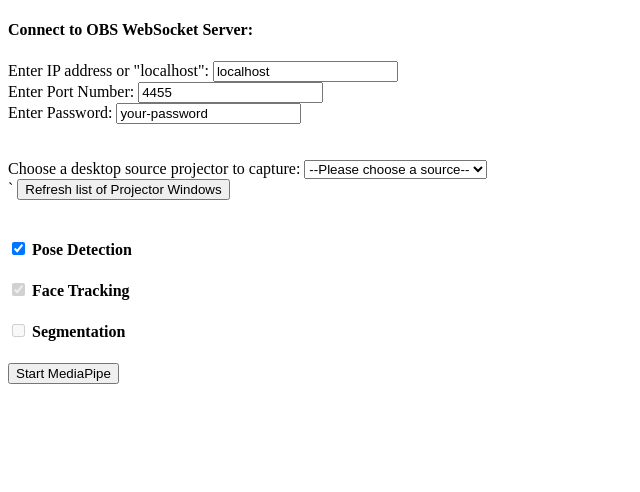
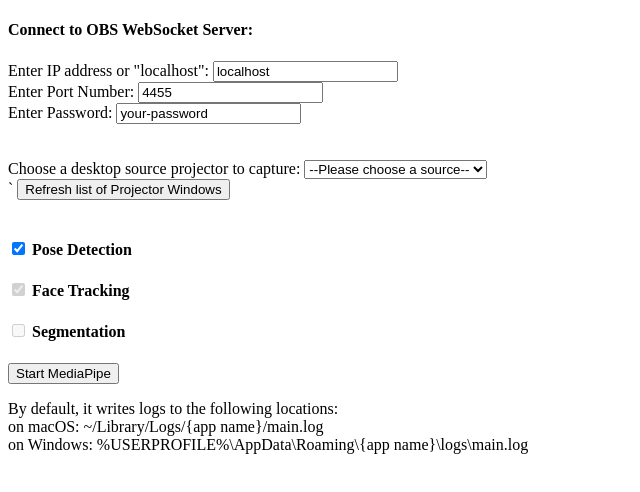
Before and after one commit to UUoocl/MediaPipe_for_OBS, an Electron app: page index.html in a window 1280 px wide. Shown: the whole page, without its empty margins (0-640 px from the left). Drawn offline with Linux system fonts and the light colour scheme; no server answers.

Commit message:
Add files via upload

```diff
--- a/index.html
+++ b/index.html
@@ -36,6 +36,12 @@
   </h4>
 
   <input type="button" id="SubmitButton" value="Start MediaPipe" />
+  <p>
+    By default, it writes logs to the following locations:<br>
+
+    on macOS: ~/Library/Logs/{app name}/main.log<br>
+    on Windows: %USERPROFILE%\AppData\Roaming\{app name}\logs\main.log
+  </p>
   <p id="info"></p>
 </body>
 
```
